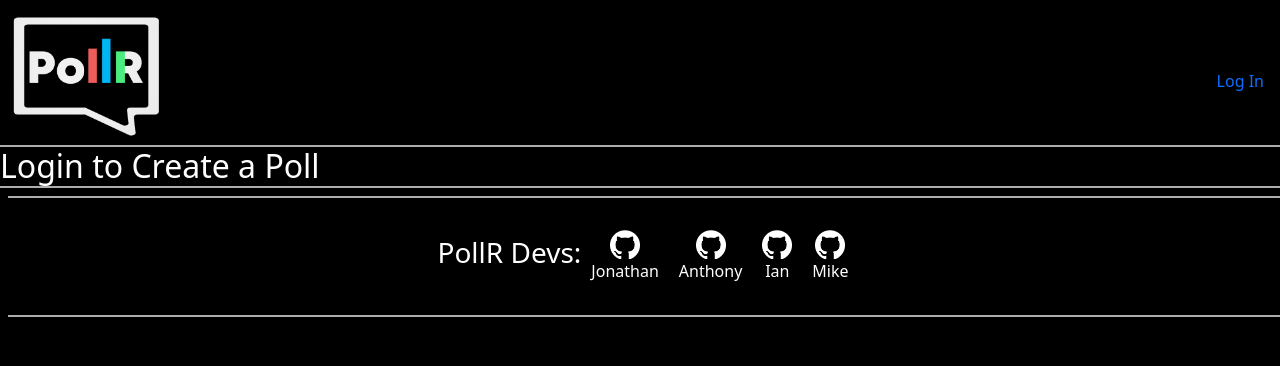
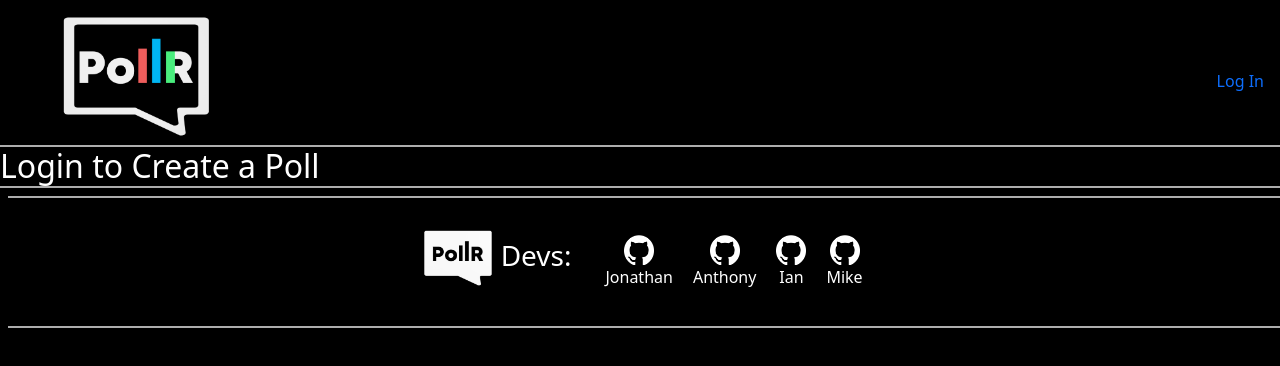
Before and after one commit to JBassard97/PollR, a React (Vite) app in the folder client/: page /createPoll in a window 1280 px wide. Shown: the top 366 px of the page. Built offline with nearby package versions, Linux system fonts and the light colour scheme.

Commit message:
minor ui updates

```diff
--- a/client/src/components/Footer/footer.css
+++ b/client/src/components/Footer/footer.css
@@ -39,3 +39,8 @@
     width: 30px; /* Set logo width */
     height: auto; /* Maintain aspect ratio */
 }
+
+.poll-logo {
+    width: 70px;
+    height: auto;
+}
--- a/client/src/components/Footer/index.jsx
+++ b/client/src/components/Footer/index.jsx
@@ -1,4 +1,5 @@
 import GithubLogo from "../../assets/github-logo.png";
+import PollR from "../../assets/PollR-logo-Inverse.png";
 import "./footer.css";
 
 function Footer() {
@@ -6,7 +7,7 @@ function Footer() {
     <footer className="footer p-4 m-2">
       <nav className="navbar justify-content-center">
         <div style={{ color: "white" }}>
-          <h3>PollR Devs:</h3>
+          <h3 className="me-4"><img src={PollR} className="poll-logo"/> Devs:</h3>
         </div>
         <ul>
           <li>
--- a/client/src/components/NavHeader/header.css
+++ b/client/src/components/NavHeader/header.css
@@ -1,4 +1,5 @@
 .pollRLogo {
     width: 150px;
     height: auto;
+    margin-left: 50px;
 }
```
Also changed, not shown: client/src/components/Dashboard/index.jsx (deleted).
